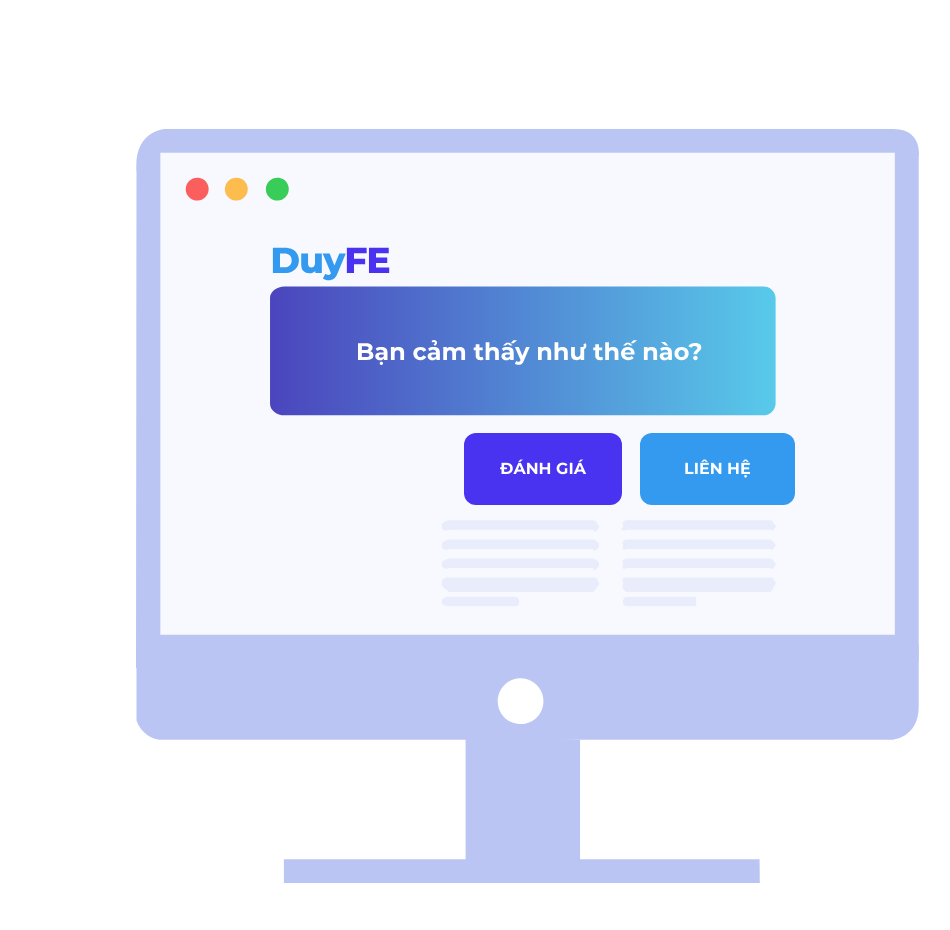
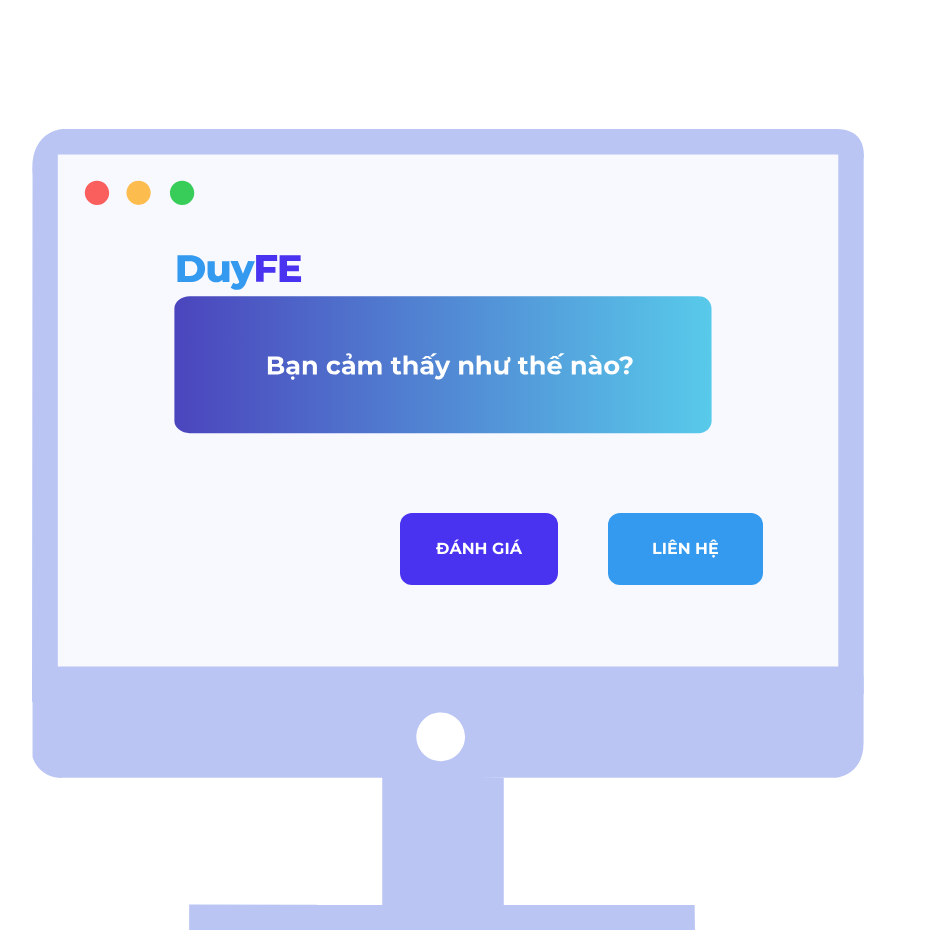
Before and after one commit to phamthienduy-dev/Portfolio-2.0, a React (Create React App) app: page / in a window 1280 px wide. Shown: the part 3220-4150 px from the top of the page, without its empty margins (192-1142 px from the left). Before the commit the page ends 4103 px from the top, so only its background shows below. Built offline with nearby package versions, Linux system fonts and the light colour scheme; what tailwindcss-border-gradient-radius would draw is missing.

Commit message:
Portfolio Updated

```diff
--- a/src/sections/CTASection/CTAIllustration.js
+++ /dev/null
@@ -1,25 +0,0 @@
-import React from "react";
-
-import CTAComputer from "../../assets/CTAComputer.svg";
-import CTAComputerEnglish from "../../assets/CTAComputerEnglish.svg";
-
-const CTAIllustration = (props) => {
-  const vietnamese = props.vietnamese;
-
-  return (
-    <div className="relative">
-      <img
-        src={vietnamese ? CTAComputer : CTAComputerEnglish}
-        className="absolute left-1/4"
-      />
-      <button className="bg-secondary-200 font-bold text-white py-6 px-9 absolute top-76 left-160 rounded-xl">
-        {vietnamese ? "ĐÁNH GIÁ" : "REVIEW"}
-      </button>
-      <button className="bg-primary-200 font-bold text-white py-6 px-11 absolute top-76 left-204 rounded-xl">
-        {vietnamese ? "LIÊN HỆ" : "CONTACT"}
-      </button>
-    </div>
-  );
-};
-
-export default CTAIllustration;
--- /dev/null
+++ b/src/sections/CTASection/CTAIllustrationTop.js
@@ -0,0 +1,27 @@
+import React from "react";
+
+import CTAComputer from "../../assets/CTAComputer.svg";
+import CTAComputerEnglish from "../../assets/CTAComputerEnglish.svg";
+
+const CTAIllustrationTop = (props) => {
+  const vietnamese = props.vietnamese;
+
+  return (
+    <div className="relative">
+      <div className="absolute w-full">
+        <img
+          src={vietnamese ? CTAComputer : CTAComputerEnglish}
+          className="mx-auto w-4/6"
+        />
+      </div>
+      <button className="bg-secondary-200 font-bold text-white py-6 px-9 absolute top-96 left-144 rounded-xl hover:bg-secondary      -100">
+        {vietnamese ? "ĐÁNH GIÁ" : "REVIEW"}
+      </button>
+      <button className="bg-primary-200 font-bold text-white py-6 px-11 absolute top-96 left-196 rounded-xl hover:bg-primary-100">
+        {vietnamese ? "LIÊN HỆ" : "CONTACT"}
+      </button>
+    </div>
+  );
+};
+
+export default CTAIllustrationTop;
--- a/src/sections/CTASection/CTASection.js
+++ b/src/sections/CTASection/CTASection.js
@@ -1,13 +1,13 @@
 import { React } from "react";
 
-import CTAIllustration from "./CTAIllustration";
+import CTAIllustrationTop from "./CTAIllustrationTop";
 
 const CTASection = (props) => {
   const vietnamese = props.vietnamese;
 
   return (
     <section className="container mt-56">
-      <CTAIllustration vietnamese={vietnamese} />
+      <CTAIllustrationTop vietnamese={vietnamese} />
     </section>
   );
 };
--- a/tailwind.config.js
+++ b/tailwind.config.js
@@ -42,6 +42,10 @@ module.exports = {
         160: "40rem",
         76: "19rem",
         204: "51rem",
+        144: "36rem",
+        88: "22rem",
+        196: "49rem",
+        96: "24rem",
       },
       colors: {
         primary: {
```
Also changed, not shown: src/assets/CTAComputer.svg, src/assets/CTAComputerEnglish.svg, src/sections/CTASection/CTAIllustraionButton.js (added).
